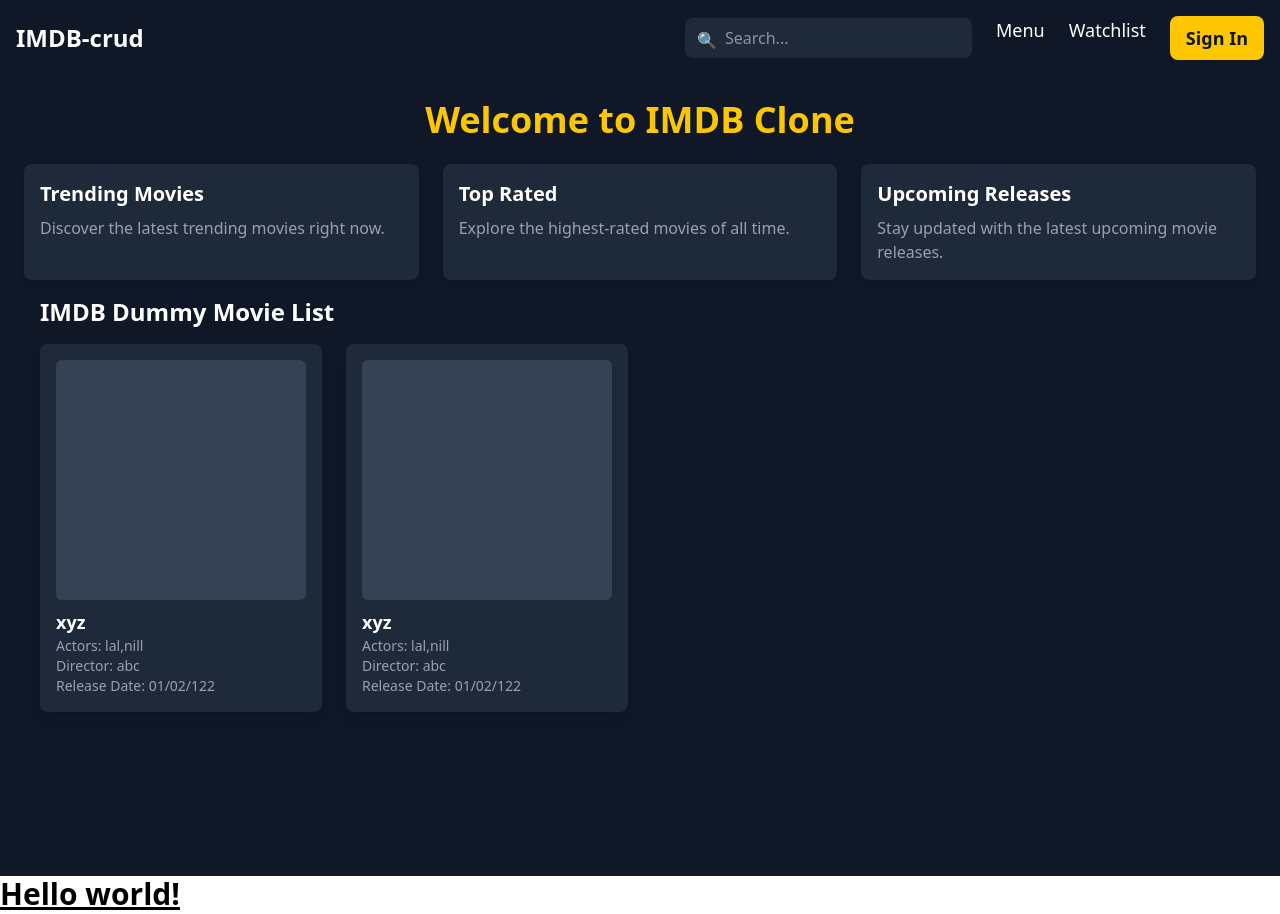
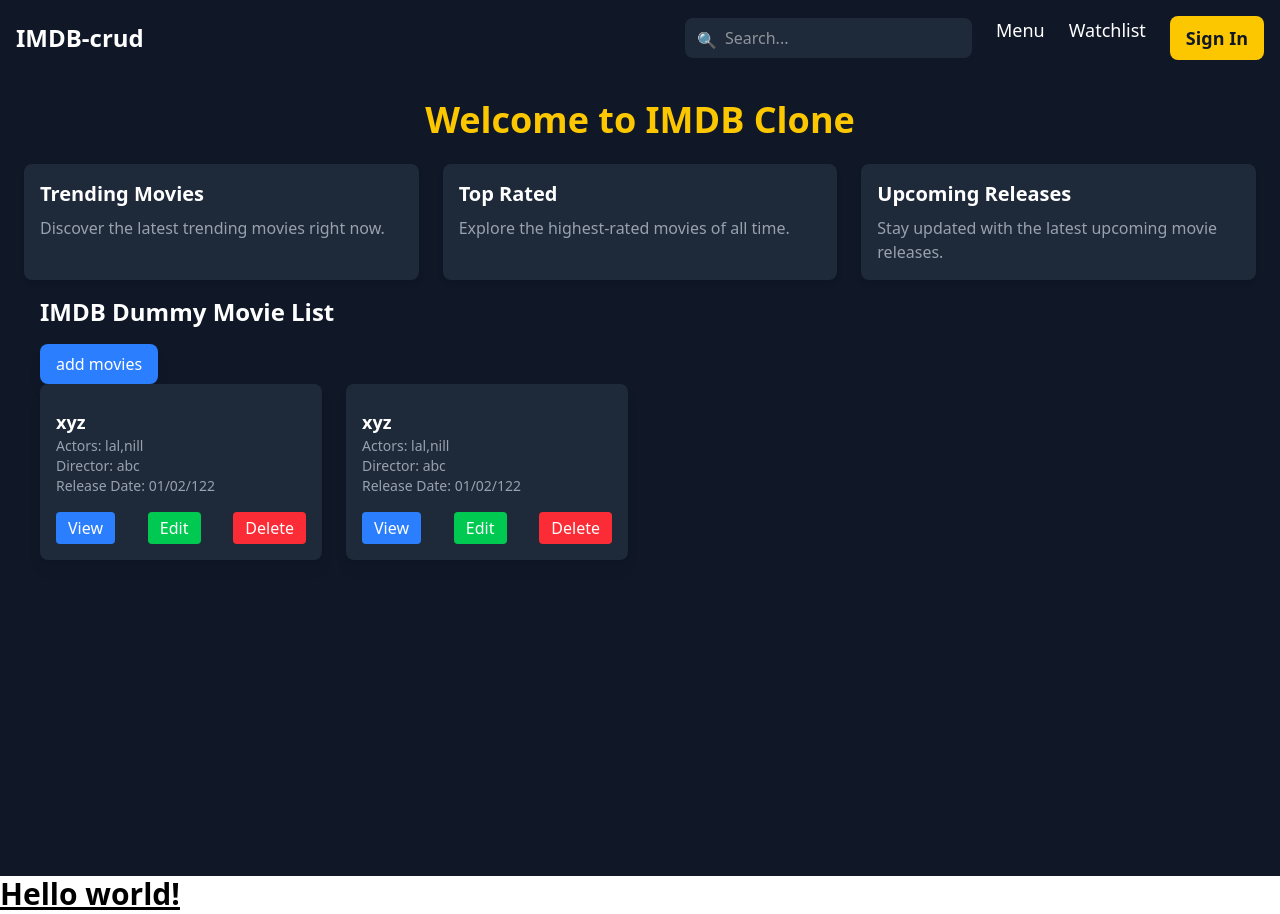
Before and after one commit to Naeem-khndkar55/IMDB-crud, a React (Vite) app in the folder IMDB-crud/: page / in a window 1280 px wide. Built offline with nearby package versions, Linux system fonts and the light colour scheme.

Commit message:
multiple button added

```diff
--- a/IMDB-crud/src/components/MovieList.tsx
+++ b/IMDB-crud/src/components/MovieList.tsx
@@ -8,19 +8,35 @@
   return (
     <div className="container mx-auto p-4">
       <h2 className="text-2xl font-bold mb-4">IMDB Dummy Movie List</h2>
+      <input
+        type="Button"
+        value="add movies"
+        className="bg-blue-500 text-white px-4 py-2 rounded-lg shadow-lg hover:bg-blue-600 "
+      />
       <div className="grid grid-cols-1 sm:grid-cols-2 md:grid-cols-3 lg:grid-cols-4 gap-6">
         {list.map((movie) => (
           <div
             key={movie.id}
             className="bg-gray-800 text-white p-4 rounded-lg shadow-lg hover:scale-105 transition-transform"
           >
-            <div className="w-full h-60 bg-gray-700 rounded-md"></div>
+            {/* <div className="w-full h-60 bg-gray-700 rounded-md"></div> */}
             <h3 className="text-lg font-semibold mt-2">{movie.title}</h3>
             <p className="text-sm text-gray-400">Actors: {movie.actors}</p>
             <p className="text-sm text-gray-400">Director: {movie.director}</p>
             <p className="text-sm text-gray-400">
               Release Date: {movie.releaseDate}
             </p>
+            <div className="flex justify-between mt-4">
+              <button className="bg-blue-500 text-white px-3 py-1 rounded hover:bg-blue-600 ">
+                View
+              </button>
+              <button className="bg-green-500 text-white px-3 py-1 rounded hover:bg-green-600 ">
+                Edit
+              </button>
+              <button className="bg-red-500 text-white px-3 py-1 rounded hover:bg-red-600 ">
+                Delete
+              </button>
+            </div>
           </div>
         ))}
       </div>
```
